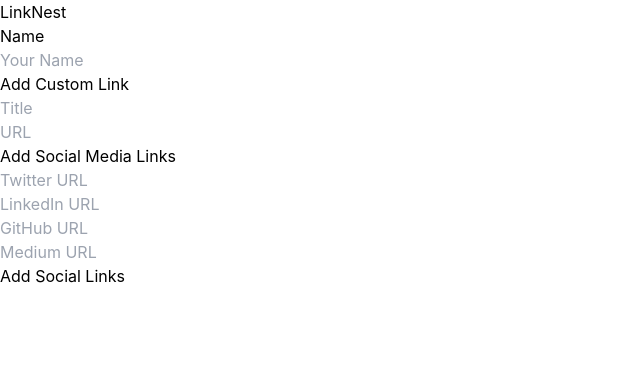
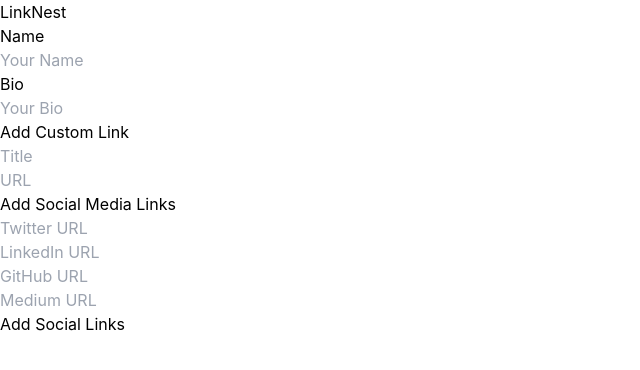
Before and after one commit to swastika0015/linknest, a React (Vite) app in the folder frontend/: page / in a window 1280 px wide. Shown: the top 370 px of the page, without its empty margins (0-640 px from the left). Built offline with nearby package versions, Linux system fonts and the light colour scheme.

Commit message:
added bio section

```diff
--- a/frontend/src/components/LinkForm.tsx
+++ b/frontend/src/components/LinkForm.tsx
@@ -4,6 +4,7 @@
 
 const LinkForm: React.FC = () => {
   const [name, setName] = useState('');
+  const [bio, setBio] = useState('');
   const [customTitle, setTitle] = useState('');
   const [customUrl, setUrl] = useState('');
   const [twitter, setTwitter] = useState('');
@@ -20,6 +21,7 @@
     const body = {
       body:{
         name: name,
+        bio: bio,
         custom_title: customTitle,
         custom_link: customUrl,
         twitter_link: twitter,
@@ -52,6 +54,17 @@
           />
         </div>
 
+        <h3 className="text-l font-bold mb-1">Bio</h3>
+        <div className="mb-5">
+          <input
+            type="text"
+            placeholder="Your Bio"
+            value={bio}
+            onChange={(e) => setBio(e.target.value)}
+            className="w-full px-4 py-2 border rounded-lg placeholder-indigo-200"
+          />
+        </div>
+
         <div className="mb-5">
         <h3 className="text-l font-bold mb-1">Add Custom Link</h3>
           <input
@@ -79,6 +92,7 @@
             value={twitter}
             onChange={(e) => setTwitter(e.target.value)}
             className="w-full px-4 py-2 border rounded-lg placeholder-indigo-200"
+            required
           />
         </div>
         <div className="mb-4">
@@ -96,8 +110,7 @@
             placeholder="GitHub URL"
             value={github}
             onChange={(e) => setGithub(e.target.value)}
-            className="w-full px-4 py-2 border rounded-lg placeholder-indigo-200
-   "
+            className="w-full px-4 py-2 border rounded-lg placeholder-indigo-200"
           />
         </div>
         <div className="mb-4">
@@ -106,14 +119,12 @@
             placeholder="Medium URL"
             value={medium}
             onChange={(e) => setMedium(e.target.value)}
-            className="w-full px-4 py-2 border rounded-lg placeholder-indigo-200
-  "
+            className="w-full px-4 py-2 border rounded-lg placeholder-indigo-200"
           />
         </div>
         <button
           type="submit"
-          className="w-full text-white py-2 rounded-lg bg-gradient-to-r from-indigo-500 to-purple-500
-   hover:from-purple-500 hover:to-indigo-500 transition duration-500"
+          className="w-full text-white py-2 rounded-lg bg-gradient-to-r from-indigo-500 to-purple-500 hover:from-purple-500 hover:to-indigo-500 transition duration-500"
         >
           Add Social Links
         </button>
--- a/frontend/src/pages/Home.tsx
+++ b/frontend/src/pages/Home.tsx
@@ -6,7 +6,7 @@
 
 const Home: React.FC = () => {
   return (
-    <div className="min-h-screen flex flex-col items-center justify-center bg-gray-100 p-4">
+    <div className="min-h-screen flex flex-col items-center justify-center  p-4 bg-gradient-to-r from-indigo-200 to-purple-100">
       <h1 className="text-3xl font-extrabold mb-6 text-indigo-700">LinkNest</h1>
       <LinkForm />
     </div>
--- a/frontend/src/pages/LinkPage.tsx
+++ b/frontend/src/pages/LinkPage.tsx
@@ -4,6 +4,7 @@
 
 interface SocialLinks {
   name: string;
+  bio: string;
   customLink: string;
   customTitle: string;
   twitter: string;
@@ -16,6 +17,7 @@
   const { user } = useParams<{ user: string }>();
   const [socialLinks, setSocialLinks] = useState<SocialLinks>({
     name: '',
+    bio: '',
     customLink: '',
     customTitle: '',
     twitter: '',
@@ -32,6 +34,7 @@
 
         setSocialLinks({
           name: data.name,
+          bio: data.bio,
           customLink: data.custom_link,
           customTitle: data.custom_title,
           twitter: data.twitter_link,
@@ -48,8 +51,9 @@
   }, [user]);
 
   return (
-    <div className="min-h-screen flex flex-col items-center justify-center bg-gray-100 p-4 text-indigo-700">
+    <div className="min-h-screen flex flex-col items-center justify-center bg-gradient-to-r from-indigo-200 to-purple-100 p-4 text-indigo-700">
       <h1 className="text-3xl font-bold mb-6">{socialLinks.name}'s LinkNest</h1>
+      <h4 className="text-l mb-6">{socialLinks.bio} my bio</h4>
       <div className="w-full max-w-sm text-center">
         <div className="mt-6">
           {socialLinks.customLink && (
@@ -110,7 +114,7 @@
         </div>
       </div>
       <Link to="/" className="mt-8 bg-indigo-100 py-2 px-4 border rounded-lg text-indigo-800 border-solid hover:bg-indigo-200">
-        Go to your Linknest
+        Go to Linknest
       </Link>
     </div>
   );
```
